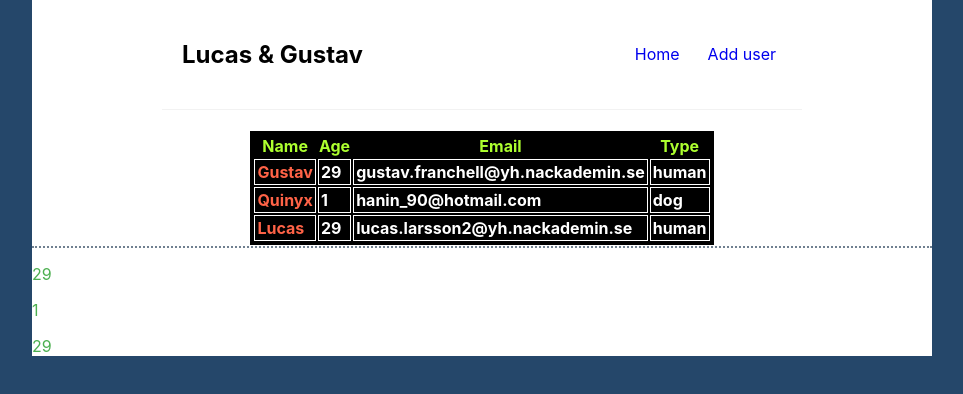
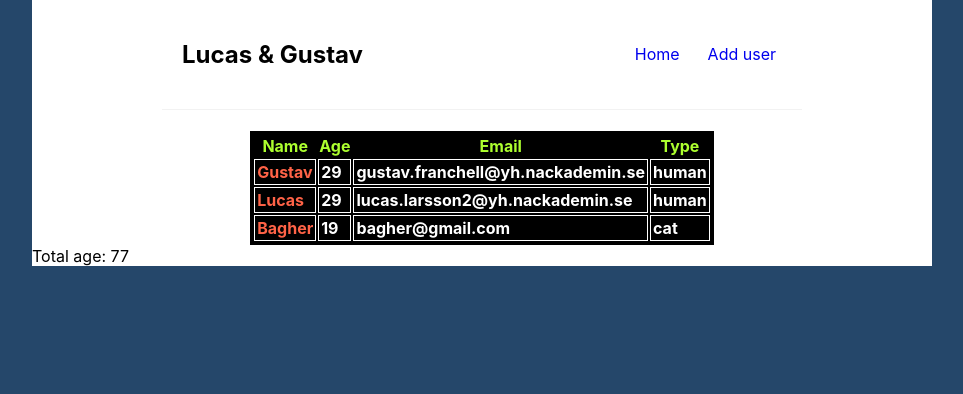
Before and after one commit to kunglucas/Frontend3, a React (Create React App) app: page / in a window 1280 px wide. Shown: the top 394 px of the page, without its empty margins (158-1121 px from the left). Built offline with nearby package versions, Linux system fonts and the light colour scheme; data requests are answered from the project's data file.

Commit message:
calculator working

```diff
--- a/data/db.json
+++ b/data/db.json
@@ -3,7 +3,7 @@
     {
       "name": "Gustav",
       "email": "gustav.franchell@yh.nackademin.se",
-      "age": "29",
+      "age": 29,
       "type": "human",
       "year": 2022,
       "month": 12,
@@ -11,24 +11,24 @@
       "id": 1
     },
     {
-      "name": "Quinyx",
-      "email": "hanin_90@hotmail.com",
-      "age": "1",
-      "type": "dog",
-      "year": 2022,
-      "month": 12,
-      "day": 23,
-      "id": 2
-    },
-    {
       "name": "Lucas",
       "email": "lucas.larsson2@yh.nackademin.se",
-      "age": "29",
+      "age": 29,
       "type": "human",
       "year": 2022,
       "month": 12,
       "day": 23,
       "id": 3
+    },
+    {
+      "name": "Bagher",
+      "email": "bagher@gmail.com",
+      "age": 19,
+      "type": "cat",
+      "year": 2022,
+      "month": 12,
+      "day": 23,
+      "id": 4
     }
   ]
 }
--- a/src/components/Calc.js
+++ b/src/components/Calc.js
@@ -1,19 +1,16 @@
 import { Link } from 'react-router-dom';
+import React, { useState } from 'react';
 
 const Calc = ({ blogs }) => {
 
-    return (
-        <div className="stats">
-                    {blogs.map(blog =>
-            (
-            <>
-            <div className="blog-preview" key={blog.id}>
-              <p>{blog.age }</p>
-            </div>
-            </>
-                ))}
-        </div>
-    );
-  }
+
+  const ages = blogs.map((blog) => {
+    return blog.age
+  });
+
+  const sum = ages.reduce((accumulator, currentValue) => accumulator + currentValue, 0);
+
+  return <div>Total age: {sum}</div>;
+}
 
   export default Calc;
--- a/src/components/Form.js
+++ b/src/components/Form.js
@@ -6,6 +6,7 @@ function Form() {
   const[name, setName] = useState('')
   const[mail, setMail] = useState('')
   const[age, setAge] = useState('')
+  const parseAge = parseInt(age);
   const[type, setType] = useState('')
   let year = newDate.getFullYear();
   let date_raw = newDate.getDate();
@@ -18,7 +19,7 @@ function Form() {
     const newPerson = {
       name: name,
       email: mail,
-      age: age,
+      age: parseAge,
       type: type,
       year: year,
       month: month_raw,
```
